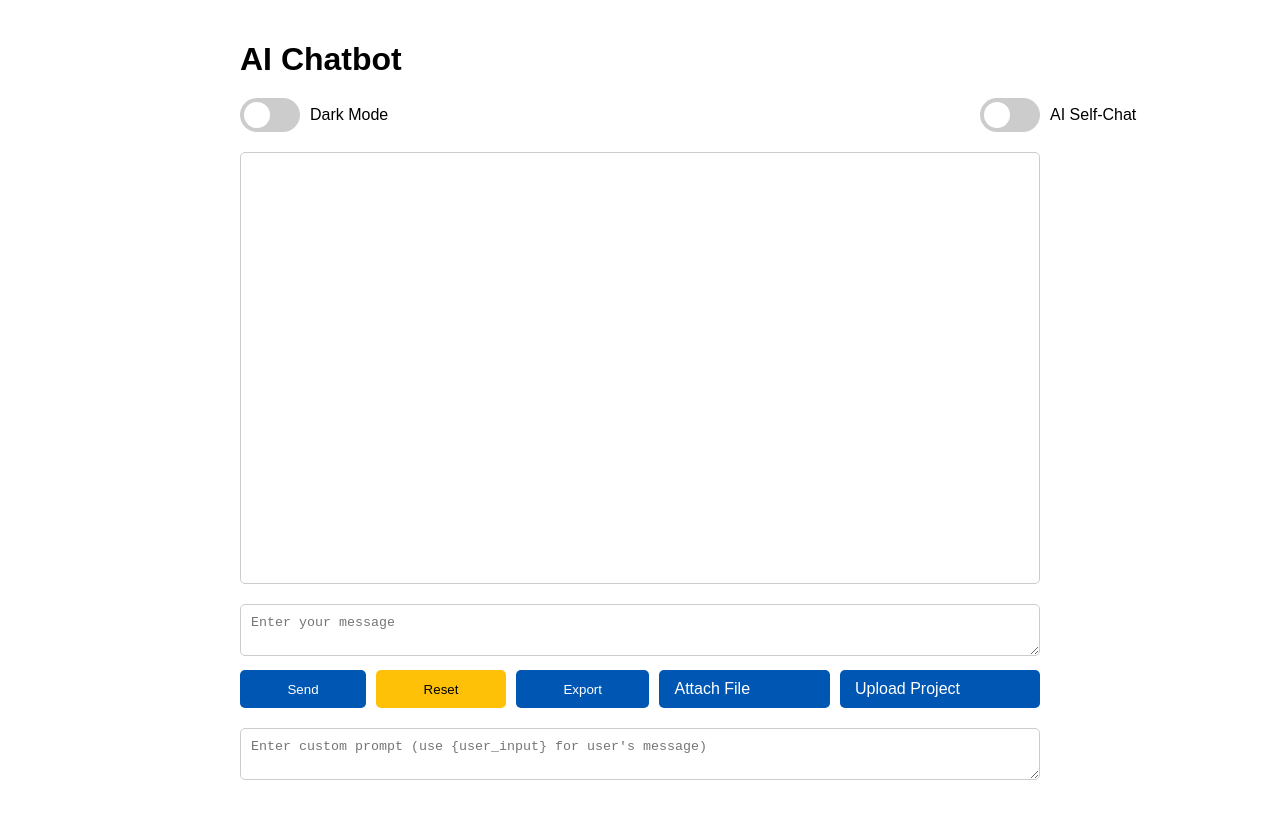
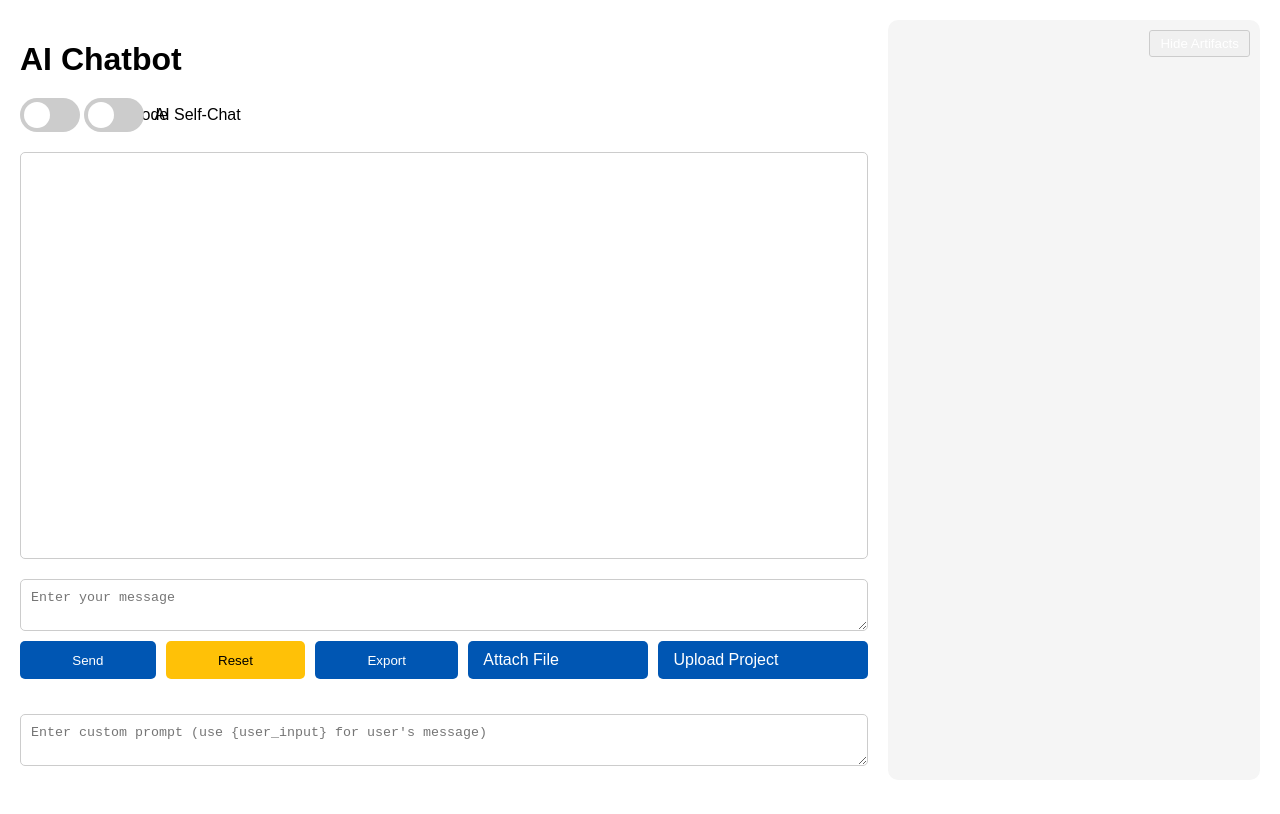
Before and after one commit to john-overton/ai_conversations, a Flask app: page / in a window 1280 px wide. Run offline with Flask 3, Linux system fonts and the light colour scheme; some libraries are stand-ins or nearby versions.

Commit message:
Some updates to things and stuff

````diff
--- a/static/script.js
+++ b/static/script.js
@@ -7,9 +7,12 @@
     let documentContent = '';
     let isSelfChat = false;
     let isDarkMode = false;
+    let codeBlocks = [];
 
     function formatMessage(message) {
-        return marked(message);
+        let formattedMessage = marked(message);
+        formattedMessage = formattedMessage.replace(/<pre><code class="language-(\w+)">/g, '<pre><code class="language-$1">');
+        return formattedMessage;
     }
 
     function addMessage(message, isUser = false) {
@@ -25,16 +28,49 @@
         `;
         $("#chatWindow").append(messageHtml);
         $("#chatWindow").scrollTop($("#chatWindow")[0].scrollHeight);
+        Prism.highlightAllUnder(document.getElementById('chatWindow'));
 
         // Check for code in AI response
         if (!isUser && message.includes('```')) {
-            let codeBlocks = message.match(/```[\s\S]*?```/g);
-            if (codeBlocks) {
-                $("#detectedCode").text(codeBlocks.join('\n\n').replace(/```/g, ''));
+            codeBlocks = message.match(/```(\w+)?\n[\s\S]*?```/g) || [];
+            if (codeBlocks.length > 0) {
+                $("#codeSelector").empty();
+                codeBlocks.forEach((block, index) => {
+                    let language = block.match(/```(\w+)?/)[1] || 'markup';
+                    $("#codeSelector").append(`<option value="${index}">Code Block ${index + 1} (${language})</option>`);
+                });
+                updateCodeDisplay(0);
                 $("#artifactPane").show();
+                $("#artifactContainer").removeClass("minimized");
+                $("#toggleArtifactBtn").text("Hide Artifacts");
             }
         }
     }
+
+    function updateCodeDisplay(index) {
+        let block = codeBlocks[index];
+        let language = block.match(/```(\w+)?/)[1] || 'markup';
+        let code = block.replace(/```(\w+)?\n/, '').replace(/```$/, '');
+        $("#detectedCode").attr('class', `language-${language}`).text(code);
+        Prism.highlightElement(document.getElementById('detectedCode'));
+    }
+
+    $("#codeSelector").change(function() {
+        updateCodeDisplay($(this).val());
+    });
+
+    $("#toggleArtifactBtn").click(function() {
+        $("#artifactContainer").toggleClass("minimized");
+        if ($("#artifactContainer").hasClass("minimized")) {
+            $("#artifactPane").hide();
+            $(this).text("Show Artifacts");
+            $("#artifactContainer").css('width', 'auto');
+        } else {
+            $("#artifactPane").show();
+            $(this).text("Hide Artifacts");
+            $("#artifactContainer").css('width', '');
+        }
+    });
 
     function updateButtonStates() {
         if (isRunning) {
@@ -223,6 +259,12 @@
     $("#darkModeToggle").change(function() {
         isDarkMode = this.checked;
         $("body").toggleClass("dark-mode", isDarkMode);
+        if (isDarkMode) {
+            $('head').append('<link rel="stylesheet" href="https://cdnjs.cloudflare.com/ajax/libs/prism/1.24.1/themes/prism-tomorrow.min.css" id="prismDarkTheme">');
+        } else {
+            $('#prismDarkTheme').remove();
+        }
+        Prism.highlightAll();
     });
 
     $("#selfChatToggle").change(function() {
--- a/static/styles.css
+++ b/static/styles.css
@@ -1,9 +1,88 @@
+html, body {
+    height: 100%;
+    margin: 0;
+    padding: 0;
+    font-family: Arial, sans-serif;
+    transition: background-color 0.3s, color 0.3s;
+}
+
 body {
-    font-family: Arial, sans-serif;
-    max-width: 800px;
-    margin: 0 auto;
+    display: flex;
+    flex-direction: column;
+}
+
+.container {
+    display: flex;
+    flex: 1;
+    height: 100vh;
     padding: 20px;
-    transition: background-color 0.3s, color 0.3s;
+    box-sizing: border-box;
+}
+
+.chat-container {
+    flex: 1;
+    display: flex;
+    flex-direction: column;
+    max-width: calc(70% - 20px);
+    margin-right: 20px;
+}
+
+#artifactContainer {
+    flex: 0 0 30%;
+    display: flex;
+    flex-direction: column;
+    transition: flex 0.3s ease-in-out;
+    background-color: #f5f5f5;
+    border-radius: 10px;
+    overflow: hidden;
+}
+
+#artifactToggle {
+    padding: 10px;
+    text-align: right;
+}
+
+#artifactPane {
+    flex: 1;
+    padding: 20px;
+    overflow-y: auto;
+    display: flex;
+    flex-direction: column;
+}
+
+.dark-mode #artifactContainer {
+    background-color: #2a2a2a;
+}
+
+#codeSelector {
+    width: 100%;
+    margin-bottom: 10px;
+    padding: 5px;
+}
+
+.dark-mode #codeSelector {
+    background-color: #444;
+    color: #e0e0e0;
+    border-color: #555;
+}
+
+#artifactContainer.minimized {
+    flex: 0 0 auto;
+    width: auto;
+}
+
+#toggleArtifactBtn {
+    padding: 5px 10px;
+    background-color: #f0f0f0;
+    border: 1px solid #ccc;
+    border-radius: 3px;
+    cursor: pointer;
+}
+
+.dark-mode #toggleArtifactBtn {
+    background-color: #444;
+    color: #e0e0e0;
+    border-color: #555;
 }
 
 body.dark-mode {
@@ -14,7 +93,7 @@
 h1 { margin-bottom: 20px; }
 
 #chatWindow {
-    height: 400px;
+    flex: 1;
     border: 1px solid #ccc;
     border-radius: 5px;
     overflow-y: scroll;
@@ -112,7 +191,7 @@
 
 .settings {
     display: flex;
-    justify-content: space-between;
+    justify-content: flex-start;
     margin-bottom: 20px;
 }
 
--- a/templates/index.html
+++ b/templates/index.html
@@ -6,13 +6,21 @@
     <title>AI Chatbot</title>
     <script src="https://code.jquery.com/jquery-3.6.0.min.js"></script>
     <script src="https://cdnjs.cloudflare.com/ajax/libs/marked/2.0.3/marked.min.js"></script>
+    <script src="https://cdnjs.cloudflare.com/ajax/libs/prism/1.24.1/prism.min.js"></script>
+    <script src="https://cdnjs.cloudflare.com/ajax/libs/prism/1.24.1/components/prism-python.min.js"></script>
+    <script src="https://cdnjs.cloudflare.com/ajax/libs/prism/1.24.1/components/prism-javascript.min.js"></script>
+    <script src="https://cdnjs.cloudflare.com/ajax/libs/prism/1.24.1/components/prism-css.min.js"></script>
+    <script src="https://cdnjs.cloudflare.com/ajax/libs/prism/1.24.1/components/prism-markup.min.js"></script>
+    <link rel="stylesheet" href="https://cdnjs.cloudflare.com/ajax/libs/prism/1.24.1/themes/prism.min.css">
+    <link rel="stylesheet" href="{{ url_for('static', filename='styles.css') }}">
     <script src="{{ url_for('static', filename='script.js') }}"></script>
-    <link rel="stylesheet" href="{{ url_for('static', filename='styles.css') }}">
 </head>
 <body>
     <div class="container">
+        <div class="chat-container">
             <h1 id="chatTitle">AI Chatbot</h1>
             <div class="settings">
+                <div>
                     <label class="switch">
                         <input type="checkbox" id="darkModeToggle">
                         <span class="slider round"></span>
@@ -45,5 +50,16 @@
                 <textarea id="customPrompt" placeholder="Enter custom prompt (use {user_input} for user's message)"></textarea>
             </div>
         </div>
+        <div id="artifactContainer">
+            <div id="artifactToggle">
+                <button id="toggleArtifactBtn">Hide Artifacts</button>
+            </div>
+            <div id="artifactPane" style="display: none;">
+                <h3>Detected Code:</h3>
+                <select id="codeSelector"></select>
+                <pre><code id="detectedCode" class="language-markup"></code></pre>
+            </div>
+        </div>
+    </div>
 </body>
 </html>
````
Also changed, not shown: other parts of static/styles.css (+65 -7 lines), other parts of templates/index.html (+1 -4 lines). Lines whose indentation alone changed are shown as unchanged.
